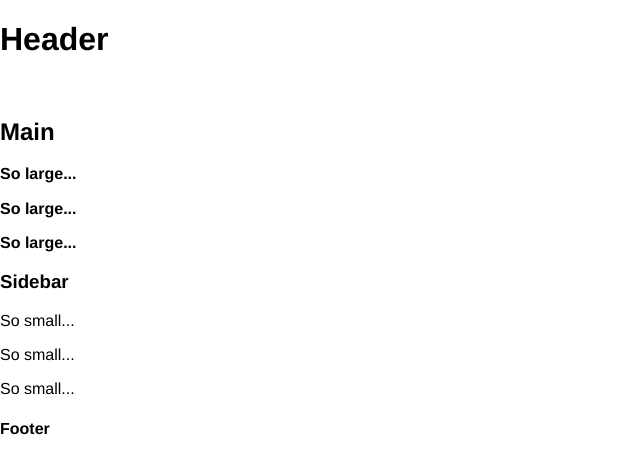
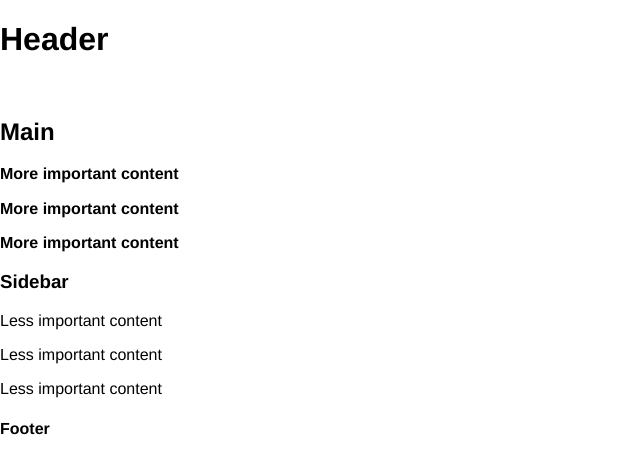
Before and after one commit to vim-vendors/react-intranet-scratchpad, a React app: page / in a window 1280 px wide. Shown: the top 474 px of the page, without its empty margins (0-640 px from the left). Built offline with nearby package versions, Linux system fonts and the light colour scheme.

Commit message:
Changed content for the better, less silliness.

```diff
--- a/public/src/components/LargeContent.js
+++ b/public/src/components/LargeContent.js
@@ -3,7 +3,7 @@ import React from 'react';
 const LargeContent = (props) =>
 (
 	<section>
-		<p><strong>So large...</strong></p>
+		<p><strong>More important content</strong></p>
 	</section>
 
 );
--- a/public/src/components/SmallContent.js
+++ b/public/src/components/SmallContent.js
@@ -3,7 +3,7 @@ import React from 'react';
 const SmallContent = (props) =>
 (
 	<section>
-		<p>So small...</p>
+		<p>Less important content</p>
 	</section>
 );
 
```
Also changed, not shown: public/bundle.js.
